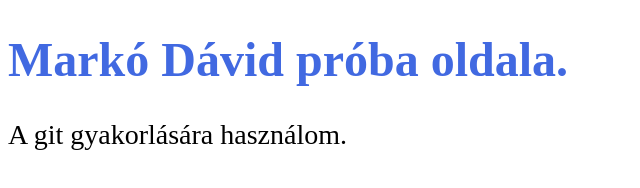
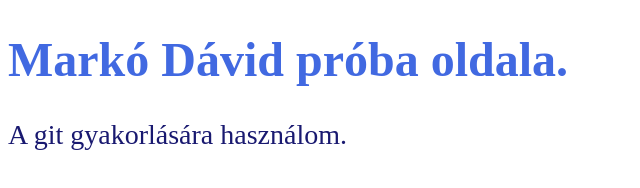
Before and after one commit to DavidMarko88/PROBA, a plain HTML site: page index.html in a window 1280 px wide. Shown: the whole page, without its empty margins (0-640 px from the left). Drawn offline with Linux system fonts and the light colour scheme.

Commit message:
bekezdés formázása

```diff
--- a/styles/styles.css
+++ b/styles/styles.css
@@ -1,3 +1,4 @@
 h1{color: royalblue;
 font-size: 48px;}
-p{font-size: 28px;}
+p{font-size: 28px;
+color: midnightblue;}
```
